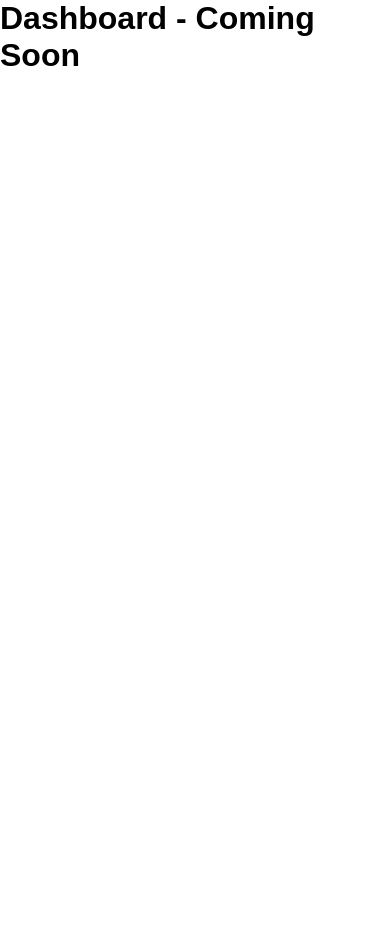
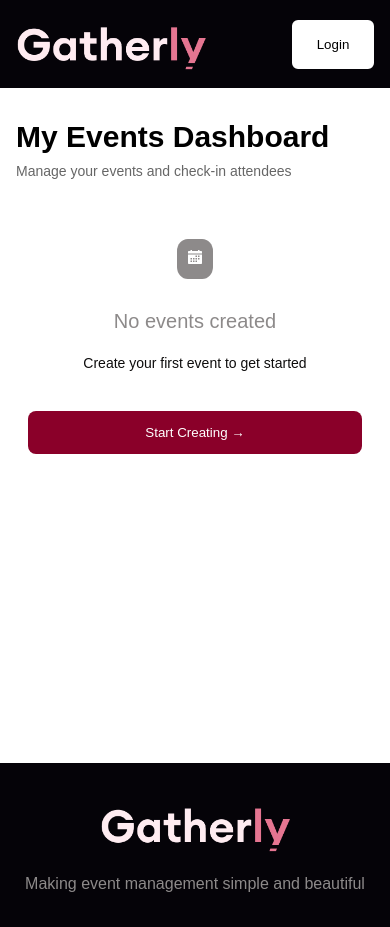
Before and after one commit to Beesalam/Gatherly, a React (Vite) app: page /dashboard in a window 390 px wide. Before the commit the page ends 844 px from the top, so only its background shows below. Built offline with nearby package versions, Linux system fonts and the light colour scheme.

Commit message:
Initial commit

```diff
--- a/src/App.jsx
+++ b/src/App.jsx
@@ -4,6 +4,7 @@
 import Signup from "./pages/Signup";
 import Login from "./pages/Login";
 import NotFound from "./pages/NotFound";
+import Dashboard from "./pages/Dashboard";
 
 
 function App() {
@@ -14,7 +15,8 @@
             <Route path="signup" element={<Signup />} />
             <Route path="login" element={<Login />} />
             <Route path="*" element={<NotFound />} />
-            <Route path="dashboard" element={<h1>Dashboard - Coming Soon</h1>} />
+            <Route path="dashboard" element={<Dashboard />} />
+
         </Routes>
     );
 }
--- a/src/components/Features.jsx
+++ b/src/components/Features.jsx
@@ -1,4 +1,6 @@
 import { LuCalendarDays } from "react-icons/lu";
+import { HiOutlineUsers } from "react-icons/hi2";
+import { IoTicketOutline } from "react-icons/io5";
 
 const Features = () => {
   return (
@@ -24,6 +26,9 @@
         </div>
 
         <div className="feature-card">
+          <span style={{ backgroundColor:"#800080", padding:"10px", marginBlockStart:"-20px", borderRadius:"30%", display:"inline-block", color:"#fff", marginBottom:"12px" }}>
+        <HiOutlineUsers />
+          </span>
 
           <h3>RSVP Management</h3>
           <p>
@@ -32,6 +37,9 @@
         </div>
 
         <div className="feature-card">
+          <span style={{ backgroundColor: "#0000FF", padding:"10px", marginBlockStart:"-20px", borderRadius:"30%", display:"inline-block", color:"#fff", marginBottom:"12px" }}>
+        <IoTicketOutline />
+          </span>
 
           <h3>Digital Tickets</h3>
           <p>
--- a/src/index.css
+++ b/src/index.css
@@ -418,6 +418,67 @@
   cursor:pointer;
 }
 
+.dashboard-page{
+min-height:80vh;
+padding:60px 80px;
+}
+
+.dashboard-header h1{
+font-size:42px;
+margin-bottom:10px;
+}
+
+.dashboard-header p{
+color:#666;
+}
+
+.empty-state{
+display:flex;
+flex-direction:column;
+align-items:center;
+justify-content:center;
+margin-top:150px;
+text-align:center;
+gap: 20px;
+}
+
+.empty-state h3{
+  font-weight: 500;
+  font-size: 20px;
+  line-height: 29px;
+  color: #8D8A8A;
+
+}
+
+.empty-state p{
+  font-weight: 400;
+  font-size: 16px;
+  line-height: 23px;
+  color: #0E0D0D;
+}
+
+.empty-state button{
+margin-top:20px;
+background:#8a0029;
+color:white;
+border:none;
+padding:12px 24px;
+border-radius:8px;
+cursor:pointer;
+}
+
+.dashboard-header {
+  max-width: 760px;
+  margin: 0 auto;
+}
+
+.empty-state {
+  max-width: 540px;
+  margin: 150px auto 0;
+  width: 100%;
+  padding: 0 20px;
+}
+
 /* ==============================
    TABLET  ≤ 768px
    ============================== */
@@ -494,6 +555,29 @@
   .search-filter select {
     width: 100%;
   }
+
+  .dashboard-page {
+    padding: 40px 24px;
+  }
+
+  .dashboard-header h1 {
+    font-size: 34px;
+  }
+
+  .dashboard-header p,
+  .empty-state p {
+    font-size: 15px;
+  }
+
+  .empty-state {
+    margin-top: 110px;
+    padding: 0 10px;
+    gap: 16px;
+  }
+
+  .empty-state button {
+    padding: 14px 26px;
+  }
 }
 
 /* ==============================
@@ -506,6 +590,30 @@
 
   .organizer {
     display: none;
+  }
+
+  .dashboard-page {
+    padding: 32px 16px;
+  }
+
+  .dashboard-header h1 {
+    font-size: 30px;
+    line-height: 1.1;
+  }
+
+  .dashboard-header p,
+  .empty-state p {
+    font-size: 14px;
+  }
+
+  .empty-state {
+    margin-top: 80px;
+    padding: 0 12px;
+  }
+
+  .empty-state button {
+    width: 100%;
+    padding: 14px 20px;
   }
 
   .hero {
--- /dev/null
+++ b/src/pages/Dashboard.jsx
@@ -0,0 +1,46 @@
+import { Link } from 'react-router-dom'
+import Logo from '../components/Logo'
+import { IoCalendarSharp } from "react-icons/io5";
+import Navbar from "../components/Navbar";
+import Footer from "../components/Footer";
+
+
+const Dashboard = () =>{
+    return(
+        <>
+        <Navbar />
+        <section className="dashboard-page">
+            <div className="dashboard-header">
+                <h1>My Events Dashboard</h1>
+                <p>
+                    Manage your events and check-in attendees
+                </p>
+            </div>
+
+            <div className="empty-state">
+            <span style={{ backgroundColor: "#8D8A8A", padding:"10px", marginBlockStart:"-20px", borderRadius:"30%", display:"inline-block", color:"#fff", marginBottom:"12px" }}>
+               <IoCalendarSharp />
+            </span>
+
+            <h3>No events created </h3>
+
+            <p>
+                Create your first event to get started
+            </p>
+
+            <button>
+                Start Creating →
+            </button>
+            </div>
+
+
+        </section>
+
+        <Footer />
+
+        </>
+
+    );
+};
+
+export default Dashboard;
--- a/src/pages/Login.jsx
+++ b/src/pages/Login.jsx
@@ -5,11 +5,6 @@
 function Login() {
   const [email, setEmail] = useState('')
   const [password, setPassword] = useState('')
-
-  const handleSubmit = (e) => {
-    e.preventDefault()
-    console.log({ email, password })
-  }
 
   const inputStyle = {
     width: '100%',
@@ -29,6 +24,30 @@
     marginBottom: '6px',
     fontWeight: '500',
   }
+
+  const handleSubmit = (e) => {
+  e.preventDefault();
+
+  const emailRegex = /^[^\s@]+@[^\s@]+\.[^\s@]+$/;
+
+  const passwordRegex =
+    /^(?=.*[a-z])(?=.*[A-Z])(?=.*\d).{8,}$/;
+
+  if (!emailRegex.test(email)) {
+    alert("Please enter a valid email address");
+    return;
+  }
+
+  if (!passwordRegex.test(password)) {
+    alert(
+      "Password must be at least 8 characters and contain uppercase, lowercase, and a number"
+    );
+    return;
+  }
+
+  console.log({ email, password });
+  alert("Login Successful!");
+  };
 
   return (
     <div style={{
--- a/src/pages/Signup.jsx
+++ b/src/pages/Signup.jsx
@@ -7,11 +7,6 @@
   const [contact, setContact] = useState('')
   const [email, setEmail] = useState('')
   const [password, setPassword] = useState('')
-
-  const handleSubmit = (e) => {
-    e.preventDefault()
-    console.log({ name, contact, email, password })
-  }
 
   const inputStyle = {
     width: '100%',
@@ -31,6 +26,30 @@
     marginBottom: '6px',
     fontWeight: '500',
   }
+
+  const handleSubmit = (e) => {
+    e.preventDefault();
+
+    const emailRegex = /^[^\s@]+@[^\s@]+\.[^\s@]+$/;
+
+    const passwordRegex =
+      /^(?=.*[a-z])(?=.*[A-Z])(?=.*\d).{8,}$/;
+
+    if (!emailRegex.test(email)) {
+      alert("Please enter a valid email address");
+      return;
+    }
+
+    if (!passwordRegex.test(password)) {
+      alert(
+        "Password must be at least 8 characters and contain uppercase, lowercase, and a number"
+      );
+      return;
+    }
+
+    console.log({ name, contact, email, password });
+    alert("Signup Successful!");
+  };
 
   return (
     <div style={{
@@ -66,6 +85,7 @@
           <div>
             <label style={labelStyle}>Full name</label>
             <input
+              type="text"
               value={name}
               onChange={(e) => setName(e.target.value)}
               placeholder="Wealth Happiness"
@@ -76,6 +96,7 @@
           <div>
             <label style={labelStyle}>Contact</label>
             <input
+              type="text"
               value={contact}
               onChange={(e) => setContact(e.target.value)}
               placeholder="09134671010"
```
